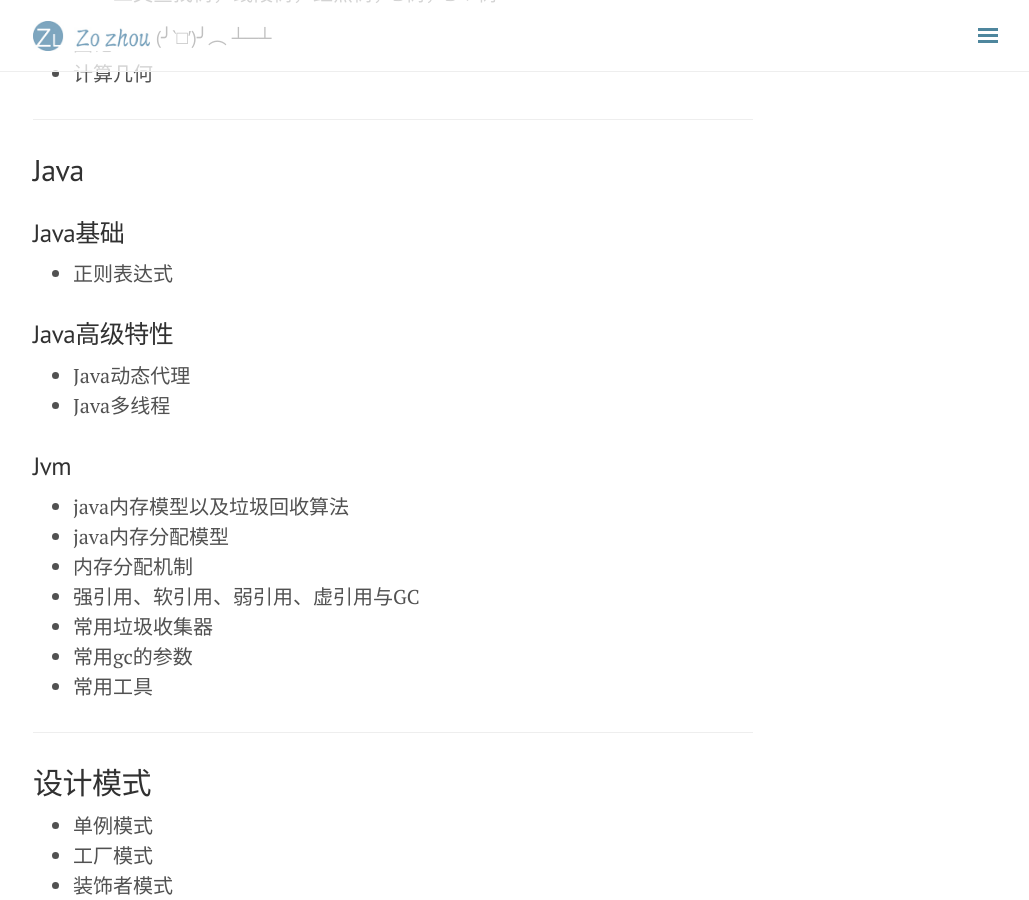
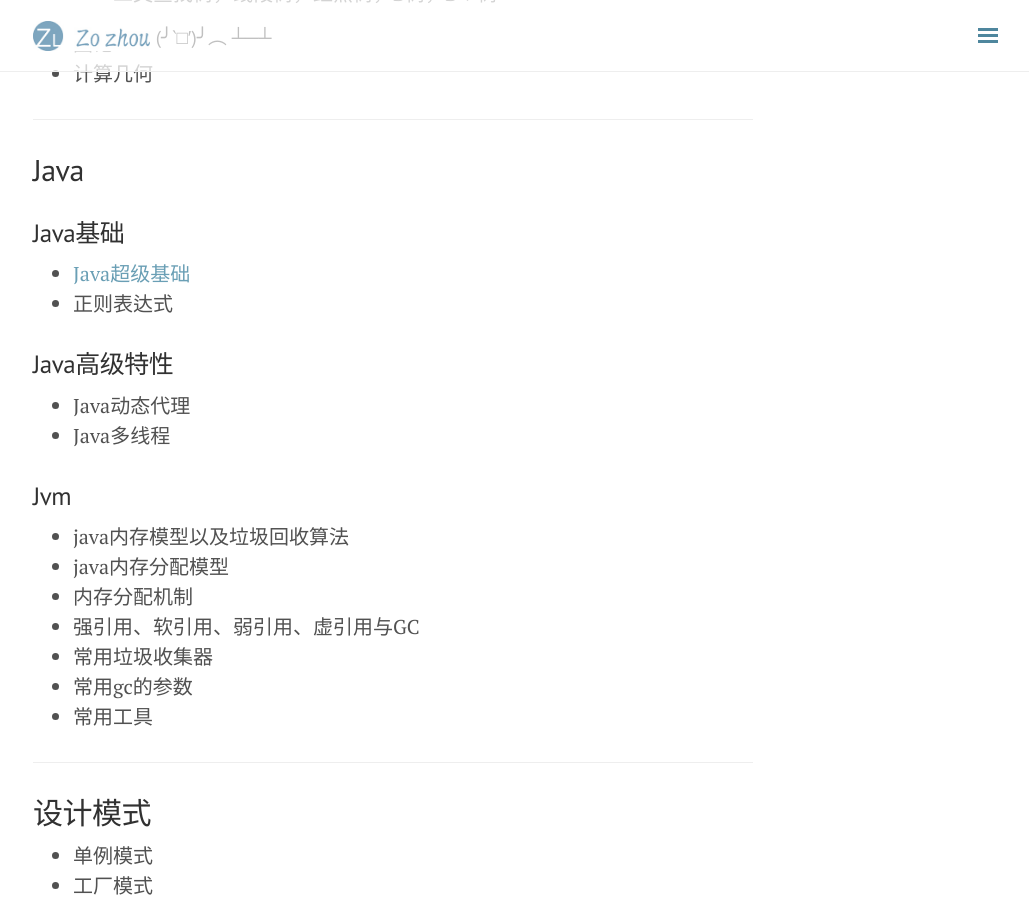
Before and after one commit to zsc1993916/zsc1993916.github.io, a Jekyll site: the page built from about.md, in a window 1280 px wide and 900 px high, scrolled down 931 px. Shown: the whole window, without its empty margins (247-1276 px from the left). Built offline with Jekyll 4.4.1, drawn with Linux system fonts in a browser that asks for light colours; nearby versions of some CDN libraries; comment, search, counter and statistics services are not loaded.

Commit message:
Update about.md

```diff
--- a/about.md
+++ b/about.md
@@ -29,6 +29,7 @@ title: zo's 技术栈
 
 ### Java基础
 
+* [Java超级基础](http://www.zozhou.net/java/2015/12/02/java-base/)
 * 正则表达式
 
 ### Java高级特性
```
